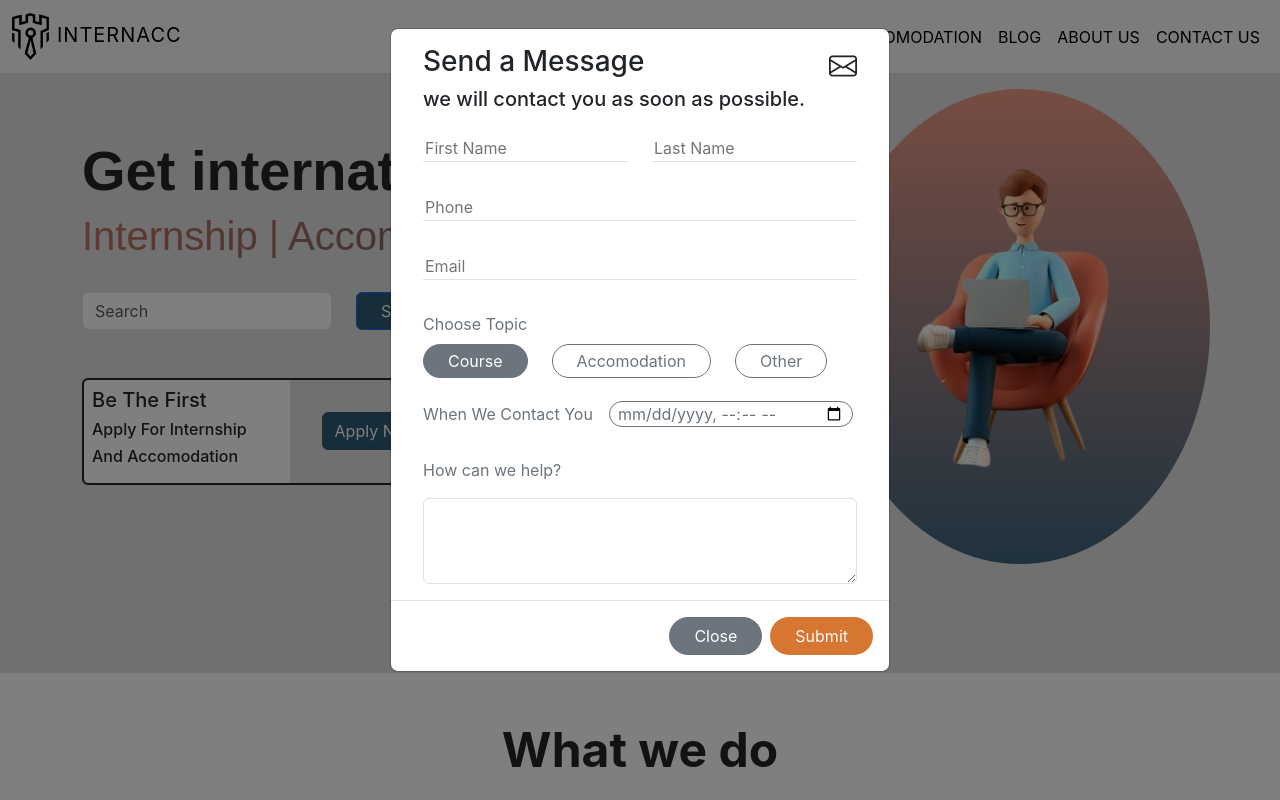
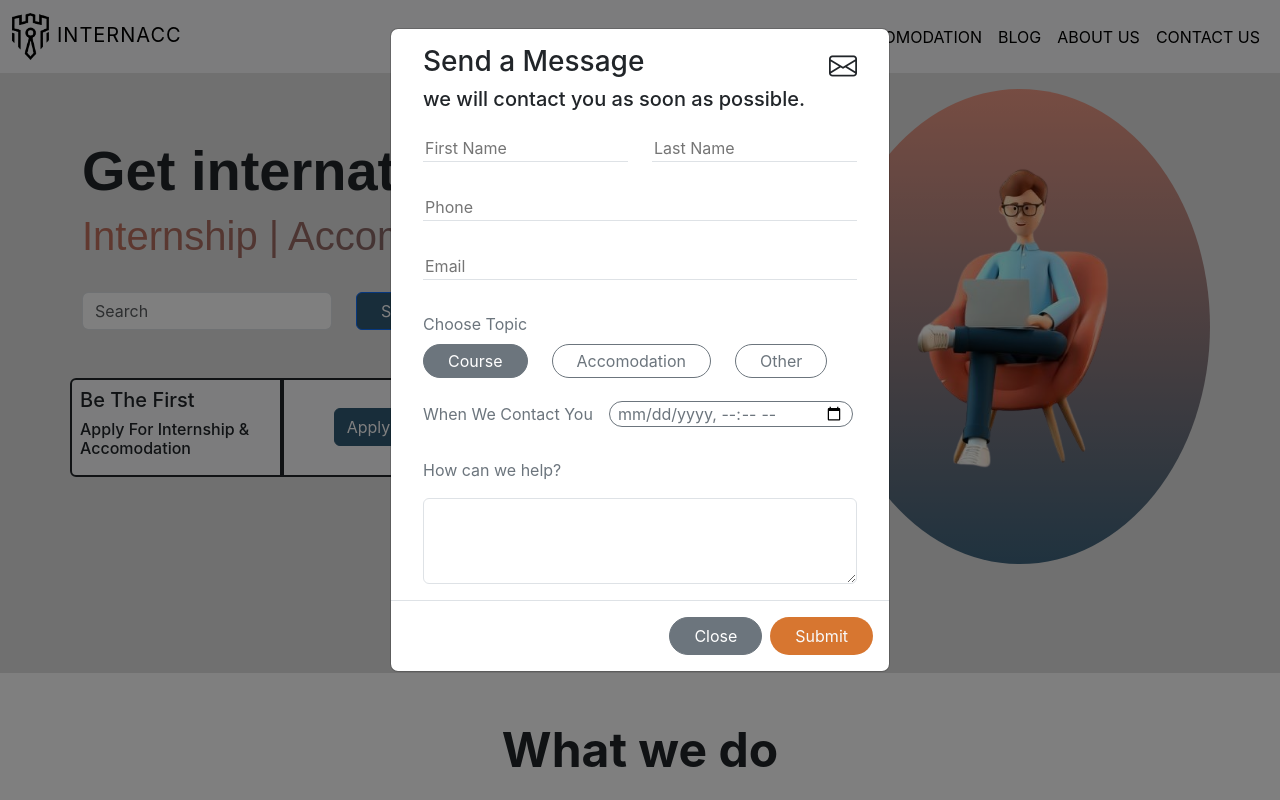
Before and after one commit to ujjvaljoshi45/internaccVercel, a React (Create React App) app: page / in a window 1280 px wide. Shown: the top 800 px of the page. Built offline with nearby package versions, Linux system fonts and the light colour scheme; no server answers.

Commit message:
responsive error

```diff
--- a/src/components/Accomodation.js
+++ b/src/components/Accomodation.js
@@ -9,7 +9,7 @@ function Accomodation() {
             <Header />
             <div className="container">
                 <div className="row" data-aos="fade-right">
-                    <img src="worldmap.png" className="img-fluid" style={{width:"98vw"}} />
+                    <img src="worldmap.png" className="img-fluid" style={{ width:"98vw"}} />
 
                 <h1 className="text-center mt-5 mb-3" data-aos="fade-up">Accomodations</h1>
                 <p className="text-center pb-4" data-aos="fade-up">We offer housing for international students in a number of nations, including the UK, USA, Canada, Australia, and Ireland. Most Convenient Housing: We make sure you are assigned to the most convenient housing option close to your university.</p><br />
--- a/src/components/Home.js
+++ b/src/components/Home.js
@@ -112,10 +112,10 @@ function Home(props) {
                                     Search
                                 </button>
                             </div>
-                            <div className="home-card mt-5 mx-md-0 w-md-auto mx-auto mt-4 border border-2 ps-2 border-dark rounded" style={{ width: "80%", maxWidth: "400px" }}>
-                                <div className="row rounded">
-                                    <div className="col-6 ms-1 p-md-2 p-1 rounded-start " style={{ backgroundColor: "#FFFFFF" }}><h5>Be The First</h5><h6>Apply For Internship</h6><h6>And Accomodation</h6></div>
-                                    <div className="col-5 d-flex justify-content-center align-items-center">
+                            <div className="home-card mt-5 mx-md-0 w-md-auto mx-auto mt-4  rounded" style={{ width: "80%", maxWidth: "400px" }}>
+                                <div className="row rounded bg-light">
+                                    <div className="col-6 p-md-2 p-1 rounded-start border border-2 border-dark" ><h5>Be The First</h5><h6>Apply For Internship & Accomodation</h6></div>
+                                    <div className="col-6 rounded-end d-flex justify-content-center align-items-center border border-2 border-dark">
                                         <button className="btn btn-primary" style={{ backgroundColor: "#315A75", borderColor: '#315A75' }} onClick={() => { document.getElementById("modalBtn").click() }}>
                                             Apply Now
                                         </button>
```
